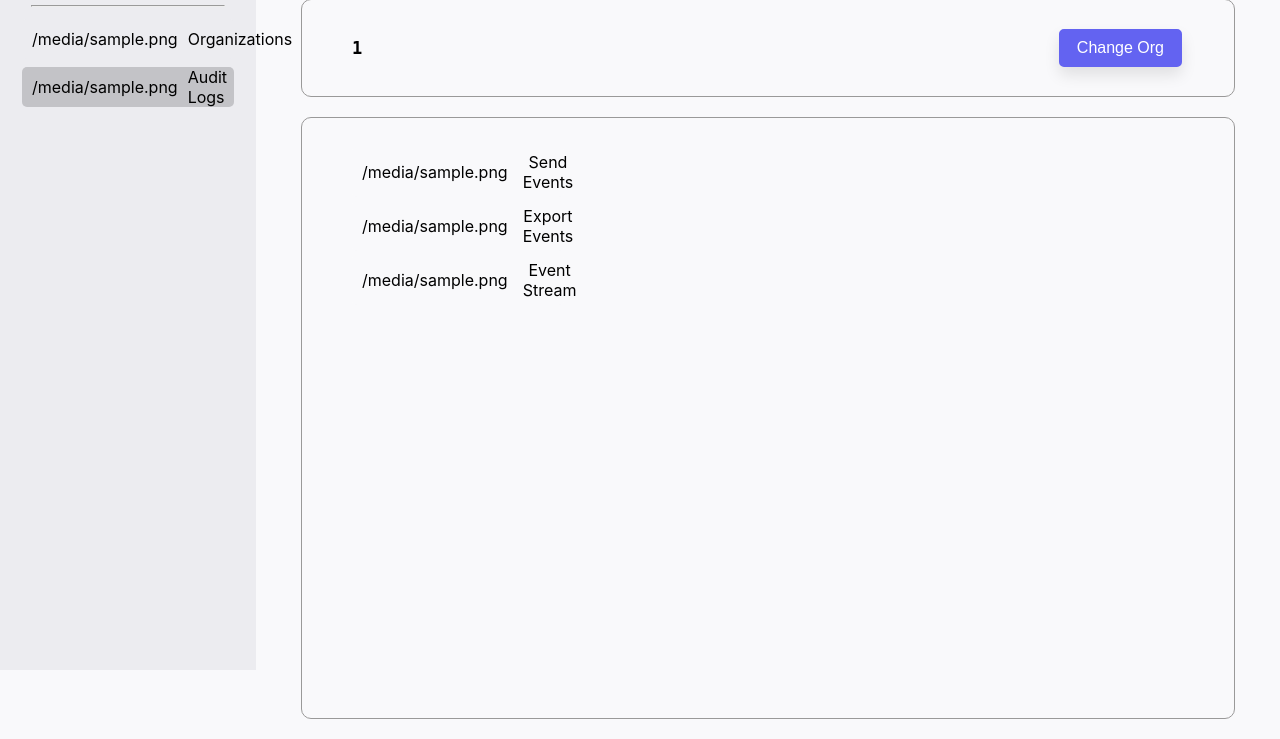
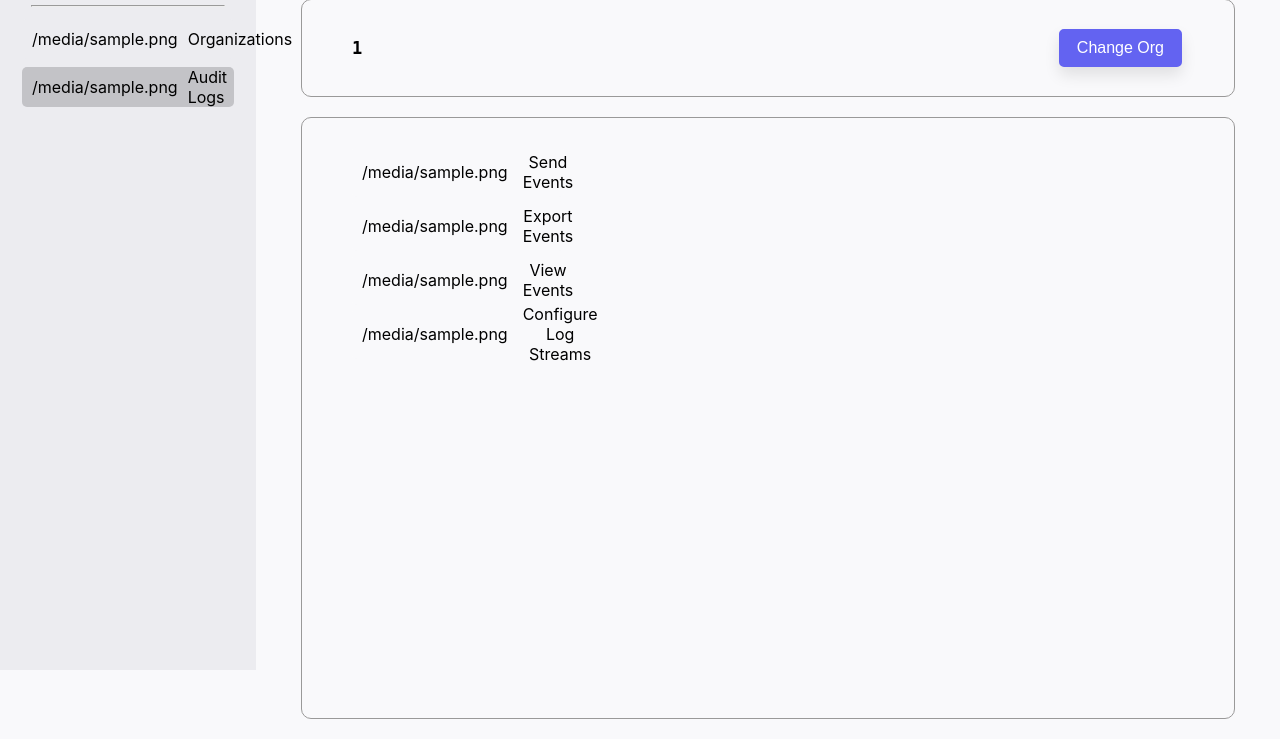
Before and after one commit to workos/python-flask-example-applications, a Flask app: template python-flask-audit-logs-example/templates/send_events.html in a window 1280 px wide. Shown: the part 130-869 px from the top of the page. Run offline with Flask 2, Linux system fonts and the light colour scheme; the template is opened without the code that fills it: most values are stand-ins (such as "Sample title", 1, 10 or a date in 2020); some libraries are stand-ins or nearby versions.

Commit message:
Add log streams tab to audit logs app (#33)
Co-authored-by: Adam Wolfman <adamwolfman@Adams-MBP-3.domain>

```diff
--- a/python-flask-audit-logs-example/app.py
+++ b/python-flask-audit-logs-example/app.py
@@ -170,7 +170,7 @@ def get_events():
 @app.route("/events", methods=["GET"])
 def events():
     link = workos.client.portal.generate_link(
-        organization=session["organization_id"], intent="audit_logs"
+        organization=session["organization_id"], intent=request.args.get("intent")
     )
 
     return redirect(link["link"])
--- a/python-flask-audit-logs-example/templates/send_events.html
+++ b/python-flask-audit-logs-example/templates/send_events.html
@@ -78,7 +78,13 @@
                         <div class="flex space-evenly width-11vw content-button tab">
                             <div>{{ lucide.icon('eye', stroke_width=1) }}</div>
                             <div>
-                                <a href="/events" class="remove-style"><button class="remove-style">Event Stream</button></a>
+                                <a href="/events?intent=audit_logs" class="remove-style"><button class="remove-style">View Events</button></a>
+                            </div>
+                        </div>
+                        <div class="flex space-evenly width-11vw content-button tab">
+                            <div>{{ lucide.icon('share_2', stroke_width=1) }}</div>
+                            <div>
+                                <a href="/events?intent=log_streams" class="remove-style"><button class="remove-style">Configure Log Streams</button></a>
                             </div>
                         </div>
                     </div>
@@ -208,9 +214,6 @@
                 }
             }
         })
-
-
-
     </script>
 </body>
 
```
